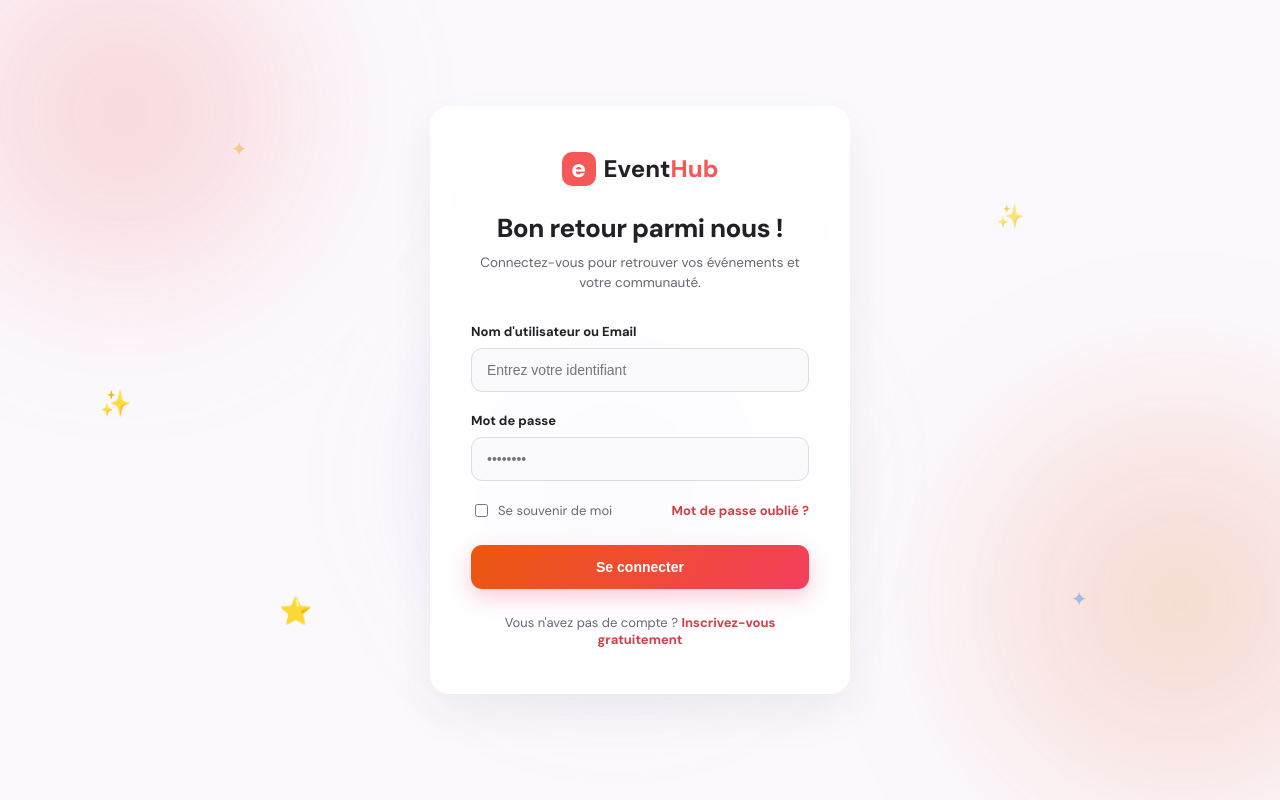
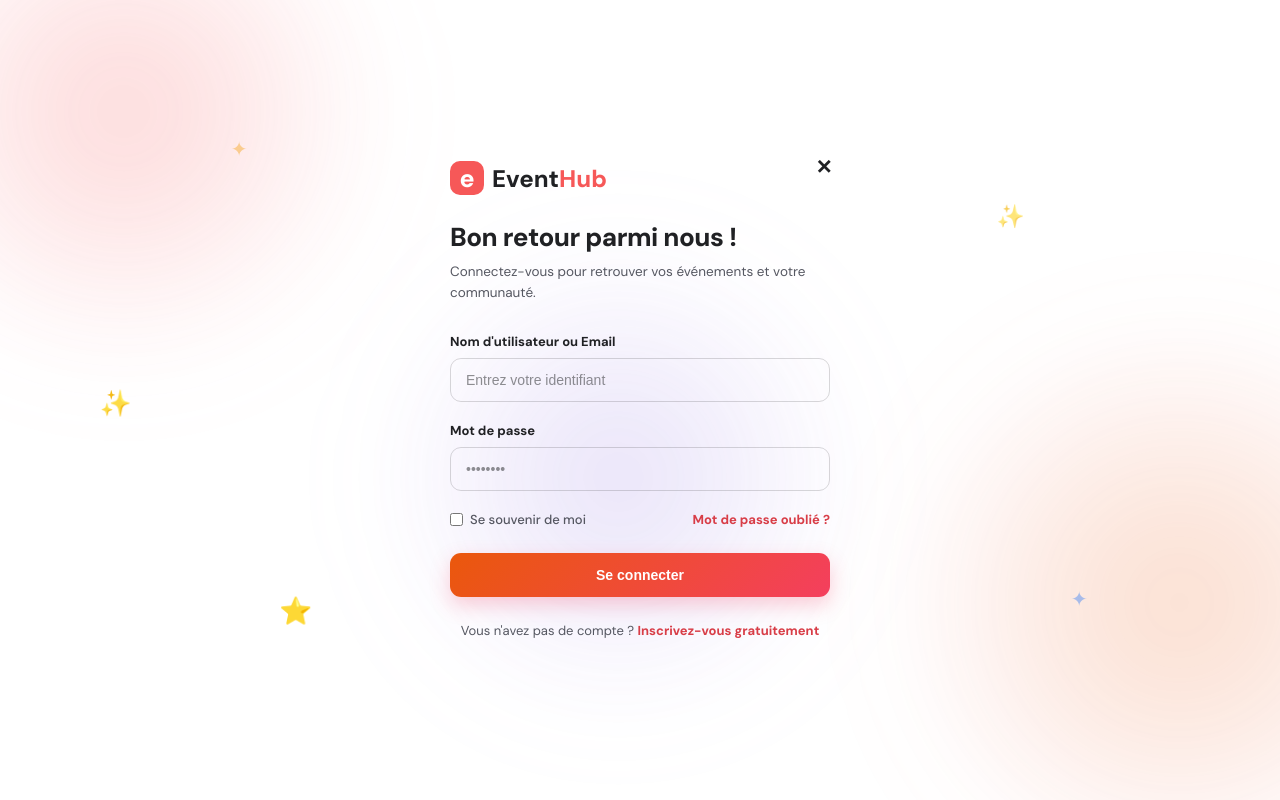
Before and after one commit to meissen54/EventHub, a Django app: template core/templates/core/login.html in a window 1280 px wide. Run offline with Django 5.2, Linux system fonts and the light colour scheme; the template is opened without the code that fills it, so the values that code supplies are empty.

Commit message:
front form login

```diff
--- a/core/static/core/css/login.css
+++ b/core/static/core/css/login.css
@@ -2,7 +2,7 @@
 
 :root {
     --ink: #202124;
-    --muted: #666872;
+    --muted: #555761;
     --accent: #f65858;
     --accent-dark: #d83d47;
     --radius: 20px;
@@ -10,13 +10,14 @@
 
 * {
     box-sizing: border-box;
+    margin: 0;
+    padding: 0;
 }
 
 body {
-    margin: 0;
     font-family: "DM Sans", Arial, sans-serif;
     color: var(--ink);
-    background: #fbf9fd;
+    background: transparent;
     min-height: 100vh;
     display: grid;
     place-items: center;
@@ -24,7 +25,7 @@ body {
     overflow-x: hidden;
 }
 
-/* FOND FLOTTANT (Cohérent avec le reste du site) */
+/* FOND FLOTTANT (GARDÉ POUR L'ARRIÈRE-PLAN GLOBAL) */
 .floating-bg-container {
     position: fixed;
     top: 0;
@@ -75,23 +76,51 @@ body {
     100% { transform: translateY(15px) scale(0.9); opacity: 0.4; }
 }
 
-/* CARTE DE CONNEXION */
+/* CONTENEUR ET CARTE SANS AUCUN FOND */
 .login-wrapper {
     position: relative;
-    z-index: 2;
+    z-index: 10;
     width: 100%;
     max-width: 460px;
     padding: 20px;
 }
 
 .login-card {
-    background: rgba(255, 255, 255, 0.85);
-    backdrop-filter: blur(15px);
-    border: 1px solid rgba(255, 255, 255, 0.9);
-    border-radius: var(--radius);
-    padding: 45px 40px;
-    box-shadow: 0 20px 45px rgba(0, 0, 0, 0.06);
-    text-align: center;
+    position: relative;
+    width: 100%;
+    max-width: 440px;
+    padding: 20px;
+
+    /* AUCUN FOND, AUCUNE BORDURE, AUCUN FLOU, AUCUNE OMBRE */
+    background: transparent !important;
+    border: none !important;
+    box-shadow: none !important;
+    backdrop-filter: none !important;
+    -webkit-backdrop-filter: none !important;
+}
+
+/* BOUTON CROIX X */
+.close-btn {
+    position: absolute;
+    top: 10px;
+    right: 10px;
+    width: 32px;
+    height: 32px;
+    display: flex;
+    align-items: center;
+    justify-content: center;
+    background: transparent;
+    border: none;
+    color: var(--ink);
+    font-size: 20px;
+    font-weight: 700;
+    text-decoration: none;
+    transition: transform 0.2s, color 0.2s;
+}
+
+.close-btn:hover {
+    color: var(--accent);
+    transform: scale(1.15);
 }
 
 .logo {
@@ -134,7 +163,7 @@ body {
     line-height: 1.5;
 }
 
-/* FORMULAIRE */
+/* FORMULAIRE SANS FOND */
 .login-form {
     text-align: left;
 }
@@ -154,19 +183,22 @@ body {
 .form-group input {
     width: 100%;
     padding: 13px 15px;
-    border: 1px solid #dcdce2;
+    border: 1px solid rgba(0, 0, 0, 0.15);
     border-radius: 11px;
-    background: #fafafc;
+    background: transparent !important; /* Aucun fond pour les inputs */
     font-size: 14px;
     color: var(--ink);
     outline: none;
-    transition: border-color 0.2s, box-shadow 0.2s, background 0.2s;
+    transition: border-color 0.2s, box-shadow 0.2s;
+}
+
+.form-group input::placeholder {
+    color: rgba(32, 33, 36, 0.5);
 }
 
 .form-group input:focus {
     border-color: var(--accent);
-    background: #fff;
-    box-shadow: 0 0 0 4px rgba(246, 88, 88, 0.12);
+    box-shadow: 0 0 0 3px rgba(246, 88, 88, 0.15);
 }
 
 .form-actions {
@@ -183,6 +215,7 @@ body {
     gap: 7px;
     color: var(--muted);
     cursor: pointer;
+    font-weight: 500;
 }
 
 .forgot-password {
@@ -218,6 +251,7 @@ body {
     margin: 25px 0 0;
     font-size: 13px;
     color: var(--muted);
+    text-align: center;
 }
 
 .signup-redirect a {
--- a/core/templates/core/home.html
+++ b/core/templates/core/home.html
@@ -86,7 +86,7 @@
         <nav class="nav-links" aria-label="Navigation principale">
             <a href="#evenements">Explorer</a>
             <a href="#categories">Catégories</a>
-            <a href="/accounts/login/" class="login-link">Se connecter</a>
+            <a href="{% url 'login' %}" class="login-link">Se connecter</a>
             <a href="/accounts/signup/" class="signup-button">S'inscrire</a>
         </nav>
     </header>
@@ -611,7 +611,7 @@
                     communauté à vous rejoindre.
                 </p>
 
-                <a href="/accounts/login/" class="organizer-button">
+                <a href="{% url 'login' %}" class="organizer-button">
                     Créer un événement <span aria-hidden="true">→</span>
                 </a>
             </div>
--- a/core/templates/core/login.html
+++ b/core/templates/core/login.html
@@ -5,18 +5,16 @@
     <meta charset="UTF-8">
     <meta name="viewport" content="width=device-width, initial-scale=1.0">
     <title>Connexion — EventHub</title>
-    <!-- Lien vers votre fichier CSS indépendant -->
     <link rel="stylesheet" href="{% static 'core/css/login.css' %}">
 </head>
 <body>
 
-    <!-- ÉLÉMENTS FLOTTANTS D'ARRIÈRE-PLAN (Cohérents avec votre site) -->
+    <!-- ÉLÉMENTS FLOTTANTS D'ARRIÈRE-PLAN DE LA PAGE -->
     <div class="floating-bg-container" aria-hidden="true">
         <div class="floating-orb orb-1"></div>
         <div class="floating-orb orb-2"></div>
         <div class="floating-orb orb-3"></div>
 
-        <!-- Étoiles d'arrière-plan -->
         <div class="floating-star star-1">✦</div>
         <div class="floating-star star-2">✨</div>
         <div class="floating-star star-3">⭐</div>
@@ -27,6 +25,9 @@
     <div class="login-wrapper">
         <div class="login-card">
 
+            <!-- CROIX X RETOUR A L'ACCUEIL -->
+            <a href="{% url 'home' %}" class="close-btn" title="Retour à l'accueil">✕</a>
+
             <a href="{% url 'home' %}" class="logo">
                 <span class="logo-symbol">e</span>
                 <span>Event<span class="logo-accent">Hub</span></span>
@@ -35,11 +36,10 @@
             <h1>Bon retour parmi nous !</h1>
             <p class="login-subtitle">Connectez-vous pour retrouver vos événements et votre communauté.</p>
 
-            <!-- Formulaire de connexion Django -->
+            <!-- Formulaire de connexion -->
             <form method="post" action="" class="login-form">
                 {% csrf_token %}
 
-                <!-- Si vous utilisez un formulaire Django standard (ex: AuthenticationForm), vous pouvez afficher les champs ici, ou les structurer manuellement -->
                 <div class="form-group">
                     <label for="username">Nom d'utilisateur ou Email</label>
                     <input type="text" id="username" name="username" placeholder="Entrez votre identifiant" required>
--- a/core/urls.py
+++ b/core/urls.py
@@ -3,4 +3,5 @@ from . import views
 
 urlpatterns = [
     path('', views.home, name='home'),
+    path('login/', views.login_view, name='login'),
 ]
```
Also changed, not shown: core/views.py (+24 -2 lines).
